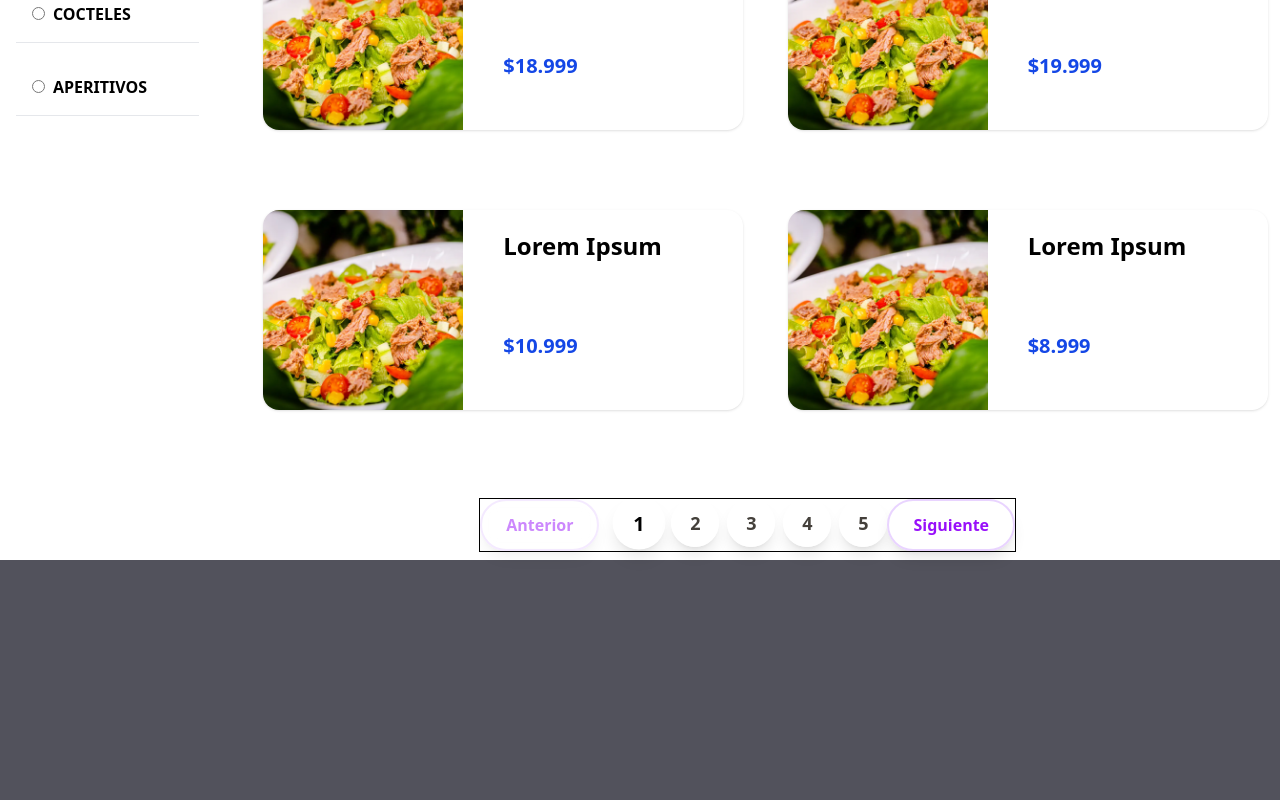
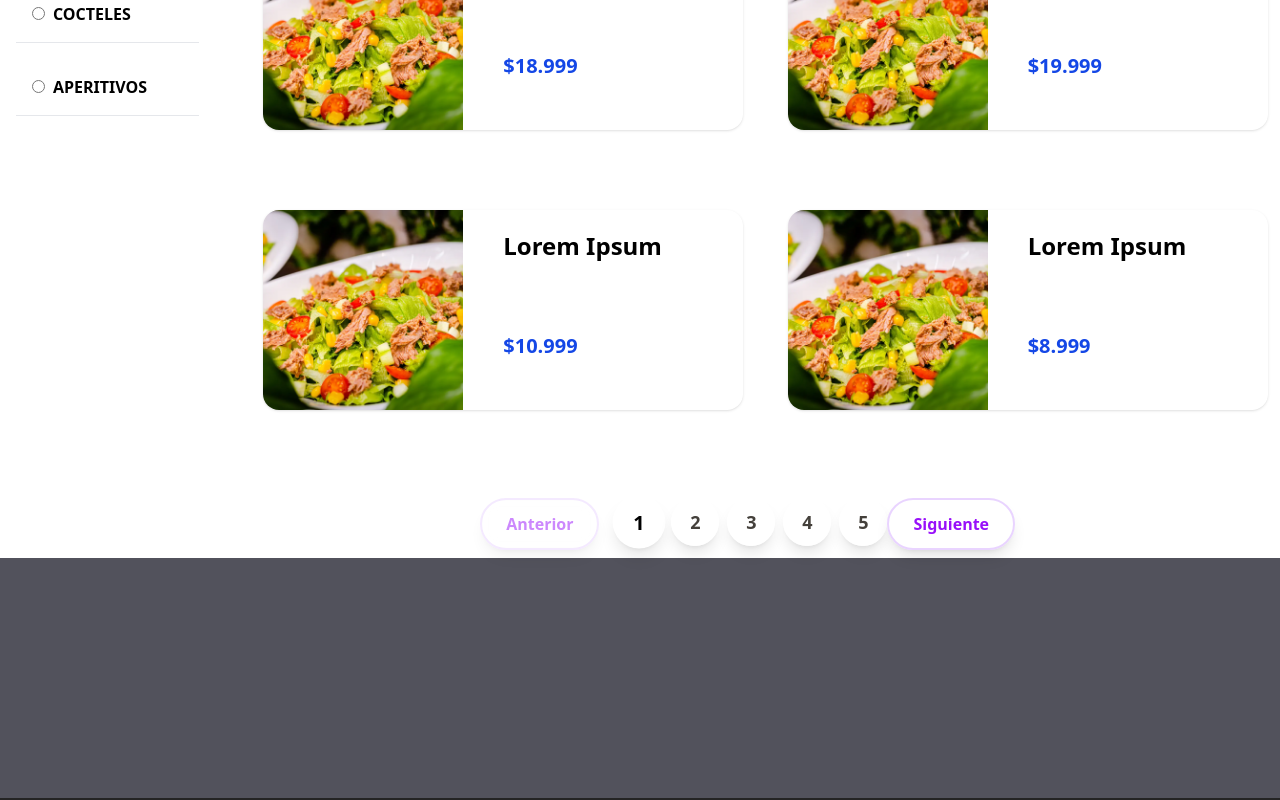
Before and after one commit to CrisMesina/plantilla-menu, a React (Vite) app: page / in a window 1280 px wide. Shown: the part 754-1554 px from the top of the page. Built offline with nearby package versions, Linux system fonts and the light colour scheme.

Commit message:
Fixeo de bordes en Paginacion

```diff
--- a/src/assets/Menu/ListMenu.jsx
+++ b/src/assets/Menu/ListMenu.jsx
@@ -95,7 +95,7 @@ export const ListMenu = () => {
                     </div>
                     <div className='w-full flex justify-center'>
                             {totalPages > 1 && (
-                                <div className='flex border space-x-4 mt-12'>
+                                <div className='flex space-x-4 mt-12'>
                                     <button
                                         onClick={() =>paginate(currentPage -1)}
                                         disabled={currentPage===1}
```
